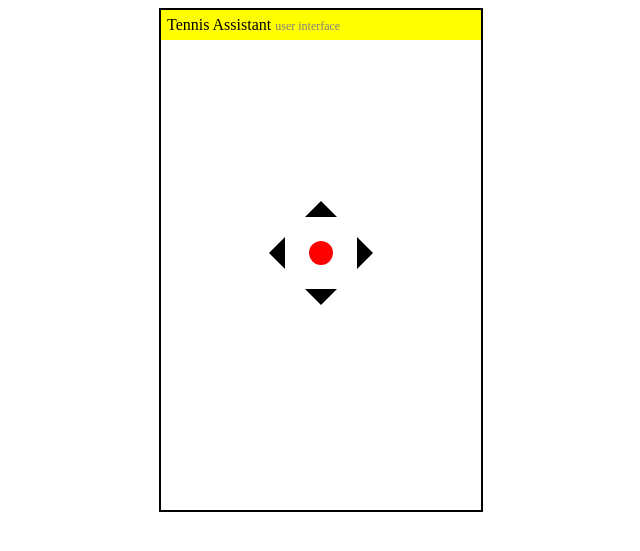
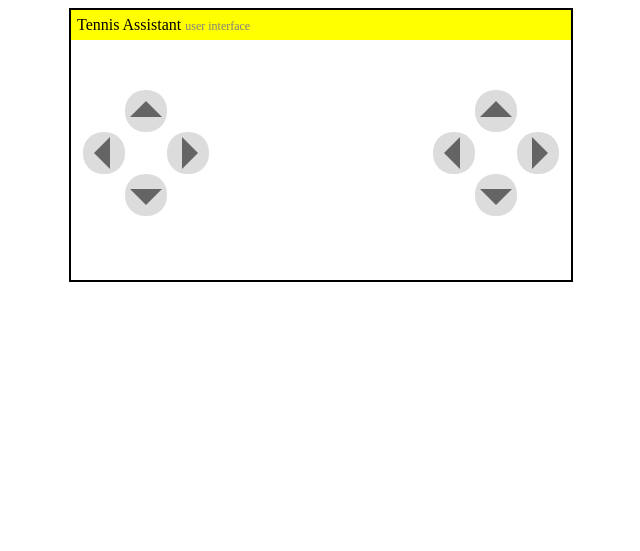
Before and after one commit to timrobot/SEVATBR-appspot, a Flask app: page / in a window 1280 px wide. Shown: the top 551 px of the page, without its empty margins (319-959 px from the left). Run offline with Flask 2, Linux system fonts and the light colour scheme; some libraries are stand-ins or nearby versions.

Commit message:
changed ui to match specs

```diff
--- a/static/css/base.css
+++ b/static/css/base.css
@@ -5,9 +5,9 @@ body {
 
 #container {
   margin: 0px auto;
-  width: 320px;
+  width: 500px;
   background-color: white;
-  min-height: 500px;
+  min-height: 270px;
   border: solid 2px black;
 }
 
@@ -54,11 +54,20 @@ body {
   width: 120px;
 }
 
-#buttons {
+#leftbuttons {
   width: 126px;
   height: 126px;
-  margin: 0px auto;
-  margin-top: 150px;
+  margin-top: 50px;
+  margin-left: 12px;
+  float: left;
+}
+
+#rightbuttons {
+  width: 126px;
+  height: 126px;
+  margin-top: 50px;
+  margin-right: 12px;
+  float: right;
 }
 
 .button {
@@ -67,11 +76,11 @@ body {
   padding: 4px;
   border-radius: 20px;
   border: solid 1px rgba(0, 0, 0, 0);
-  background-color: white;
+  background-color: rgba(220, 220, 220, 255);
 }
 
 .button:hover {
-  background-color: cyan;
+  background-color: rgba(180, 180, 180, 255);
 }
 
 #topbutton {
@@ -103,7 +112,25 @@ body {
   height: 24px;
   width: 24px;
   background-color: red;
-  border-radius: 12px;
+/*  border-radius: 12px;*/
+}
+
+#liftbutton {
+  margin-left: 42px;
+}
+
+#grabbutton {
+  float: left;
+}
+
+#releasebutton {
+  float: right;
+}
+
+#dropbutton {
+  float: none;
+  margin-top: 42px;
+  margin-left: 42px;
 }
 
 .toparrow {
@@ -112,7 +139,7 @@ body {
   border-top: solid 0px white;
   border-left: solid 16px rgba(255, 255, 255, 0);
   border-right: solid 16px rgba(255, 255, 255, 0);
-  border-bottom: solid 16px black;
+  border-bottom: solid 16px rgba(100, 100, 100, 255);
   margin: 6px 10px 0px 0px;
 }
 
@@ -121,7 +148,7 @@ body {
   width: 0px;
   border-top: solid 16px rgba(255, 255, 255, 0);
   border-left: solid 0px white;
-  border-right: solid 16px black;
+  border-right: solid 16px rgba(100, 100, 100, 255);
   border-bottom: solid 16px rgba(255, 255, 255, 0);
   margin: 0px 0px 10px 6px;
 }
@@ -130,7 +157,7 @@ body {
   height: 0px;
   width: 0px;
   border-top: solid 16px rgba(255, 255, 255, 0);
-  border-left: solid 16px black;
+  border-left: solid 16px rgba(100, 100, 100, 255);
   border-right: solid 0px white;
   border-bottom: solid 16px rgba(255, 255, 255, 0);
   margin: 0px 0px 6px 10px;
@@ -139,7 +166,7 @@ body {
 .bottomarrow {
   height: 0px;
   width: 0px;
-  border-top: solid 16px black;
+  border-top: solid 16px rgba(100, 100, 100, 255);
   border-left: solid 16px rgba(255, 255, 255, 0);
   border-right: solid 16px rgba(255, 255, 255, 0);
   border-bottom: solid 0px white;
--- a/templates/manual.html
+++ b/templates/manual.html
@@ -1,13 +1,13 @@
-<div id="buttons">
+<div id="leftbuttons">
   <div id="topbutton" class="button">
     <div class="toparrow"></div>
   </div>
   <div id="leftbutton" class="button">
     <div class="leftarrow"></div>
   </div>
-  <div class="button" id="stopbutton">
+  <!--div id="stopbutton" class="button">
     <div class="stopsquare"></div>
-  </div>
+  </div-->
   <div id="rightbutton" class="button">
     <div class="rightarrow"></div>
   </div>
@@ -16,4 +16,19 @@
   </div>
 </div>
 
+<div id="rightbuttons">
+  <div id="liftbutton" class="button">
+    <div class="toparrow"></div>
+  </div>
+  <div id="grabbutton" class="button">
+    <div class="leftarrow"></div>
+  </div>
+  <div id="releasebutton" class="button">
+    <div class="rightarrow"></div>
+  </div>
+  <div id="dropbutton" class="button">
+    <div class="bottomarrow"></div>
+  </div>
+</div>
+
 <script src="/static/js/manual.js"></script>
```
Also changed, not shown: static/js/manual.js (+62 -6 lines).
